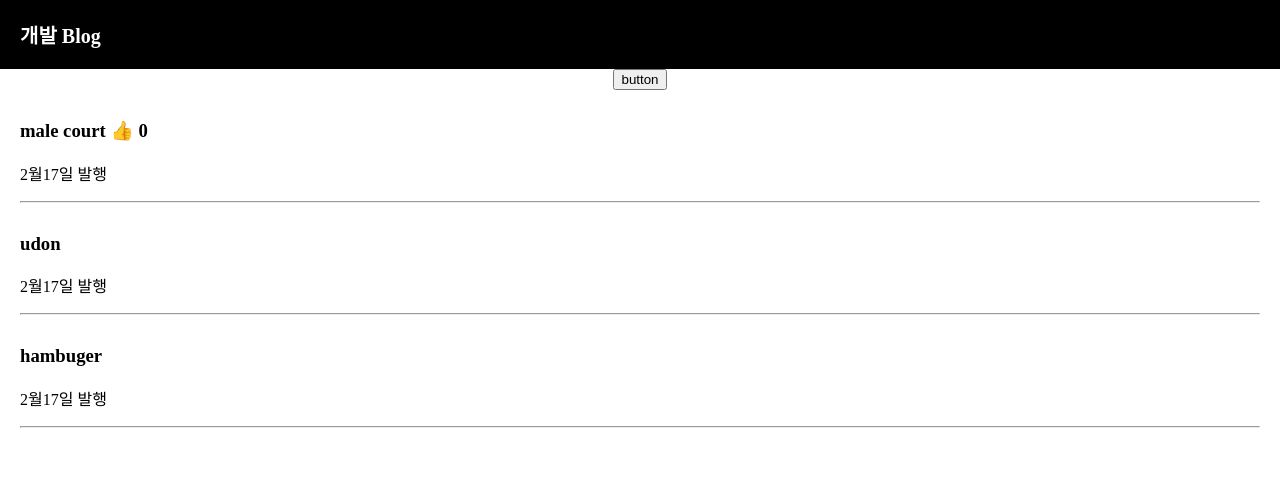
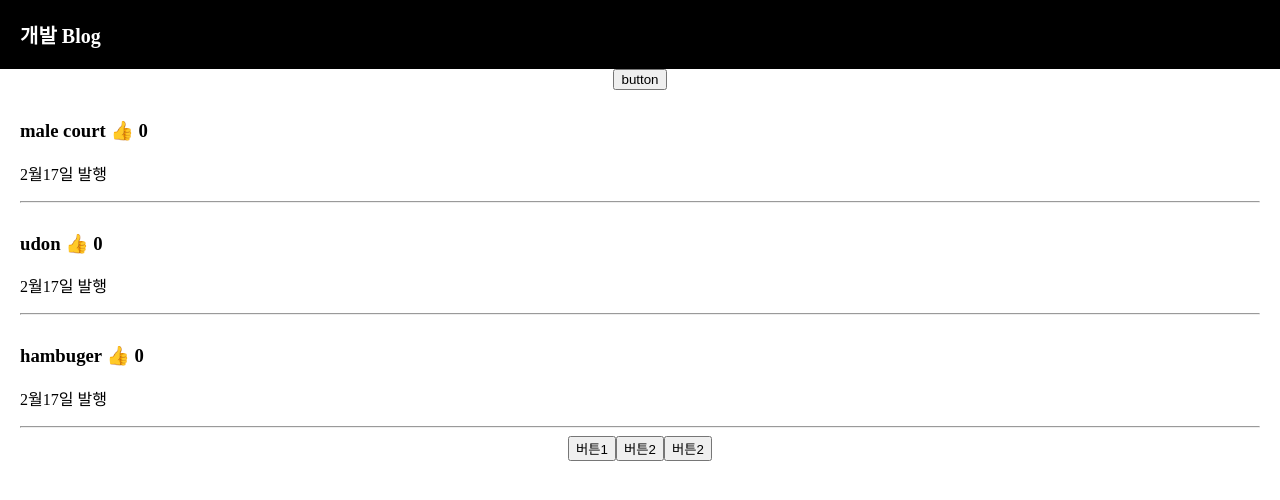
Before and after one commit to wogus216/codingApple, a React (Create React App) app in the folder blog/: page / in a window 1280 px wide. Shown: the top 500 px of the page. Built offline with nearby package versions, Linux system fonts and the light colour scheme.

Commit message:
props, useState 학습

```diff
--- a/blog/src/App.js
+++ b/blog/src/App.js
@@ -7,12 +7,15 @@ function App() {
   let posts = '강남 고기 맛집';
   //title 안에 저장 되어 있다.
   let [title, setTitle] = useState(['male court', 'udon', 'hambuger']);
-  let [num, setNum] = useState(0);
-
+  let [thumb, setThumb] = useState([0, 0, 0]);
+  let [numPush, setNumPush] = useState(0);
   let [modal, setModal] = useState(false);
-  function plus() {
-    setNum(num + 1);
+  function plus(num) {
+    let newThumb = [...thumb];
+    newThumb[num] += 1;
+    setThumb(newThumb);
   }
+  console.log('thumb', thumb[0]);
   function reverse() {
     setModal(!modal);
   }
@@ -30,25 +33,54 @@ function App() {
       >
         button
       </button>
-      <div className="list">
-        <h3>
-          {title[0]} <span onClick={plus}>👍</span> {num}
-        </h3>
-        <p>2월17일 발행</p>
-        <hr />
-      </div>
-      <div className="list">
-        <h3>{title[1]}</h3>
-        <p>2월17일 발행</p>
-        <hr />
-      </div>
-      <div className="list">
-        <h3 onClick={reverse}>{title[2]}</h3>
-        <p>2월17일 발행</p>
-        <hr />
-      </div>
+      {title.map((data, idx) => {
+        return (
+          <div className="list">
+            <h3
+              onClick={() => {
+                reverse();
+                setNumPush(idx);
+              }}
+              key={idx}
+            >
+              {data}{' '}
+              <span
+                onClick={() => {
+                  plus(idx);
+                }}
+              >
+                👍
+              </span>{' '}
+              {thumb[idx]}
+            </h3>
 
-      {modal === true ? <Modal /> : null}
+            <p>2월17일 발행</p>
+            <hr />
+          </div>
+        );
+      })}
+      <button
+        onClick={() => {
+          setNumPush(0);
+        }}
+      >
+        버튼1
+      </button>
+      <button
+        onClick={() => {
+          setNumPush(1);
+        }}
+      >
+        버튼2
+      </button>
+      <button
+        onClick={() => {
+          setNumPush(2);
+        }}
+      >
+        버튼2
+      </button>
+      {modal === true ? <Modal title={title} numPush={numPush} /> : null}
     </div>
   );
 }
@@ -64,11 +96,11 @@ function App() {
 //   </div>
 //   )
 // }
-function Modal() {
+function Modal(props) {
   return (
     <div>
       <div classNmme="modal">
-        <h2>제목</h2>
+        <h2>제목: {props.title[props.numPush]}</h2>
         <p>날짜</p>
         <p>상세내용</p>
       </div>
```
